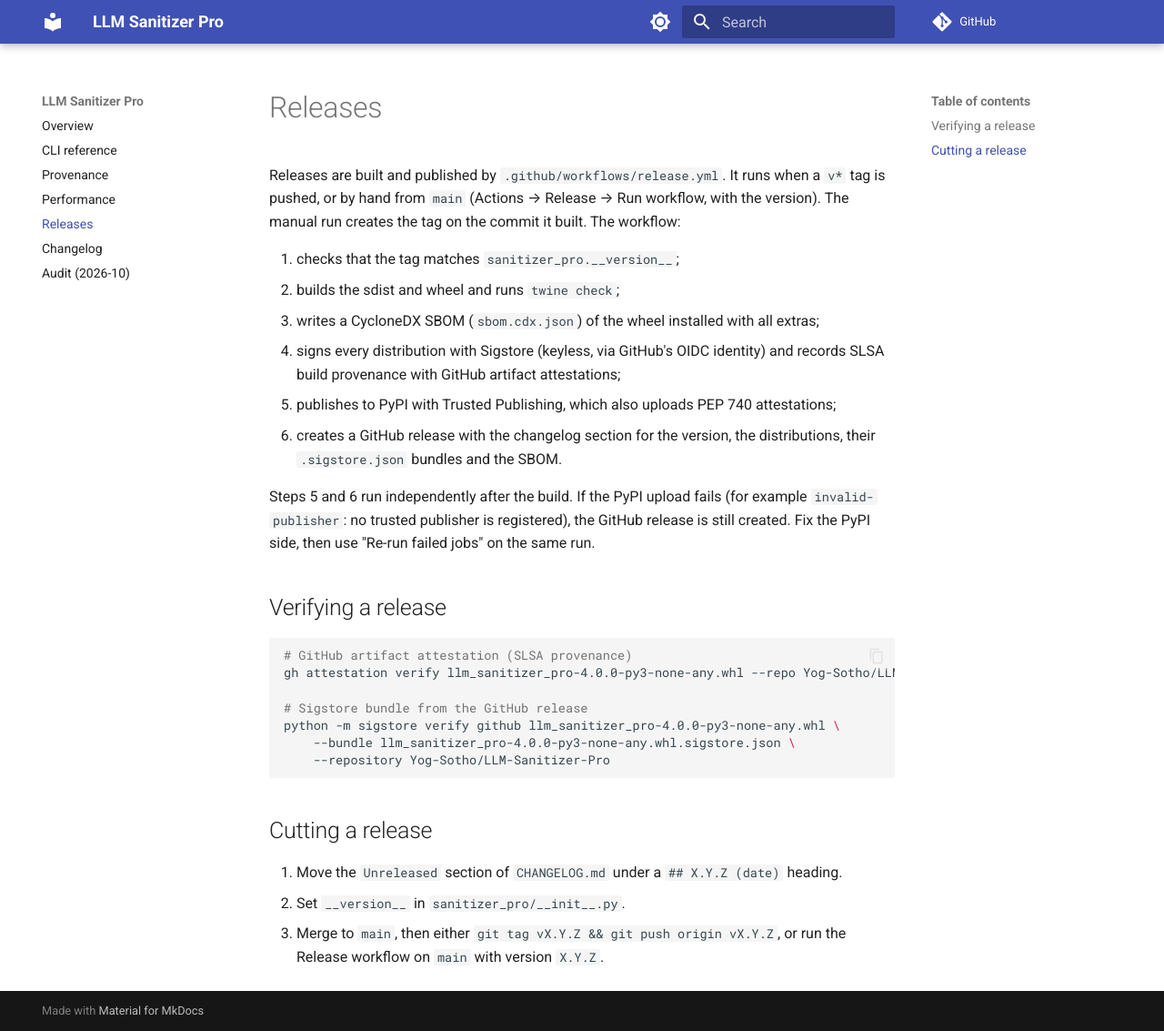
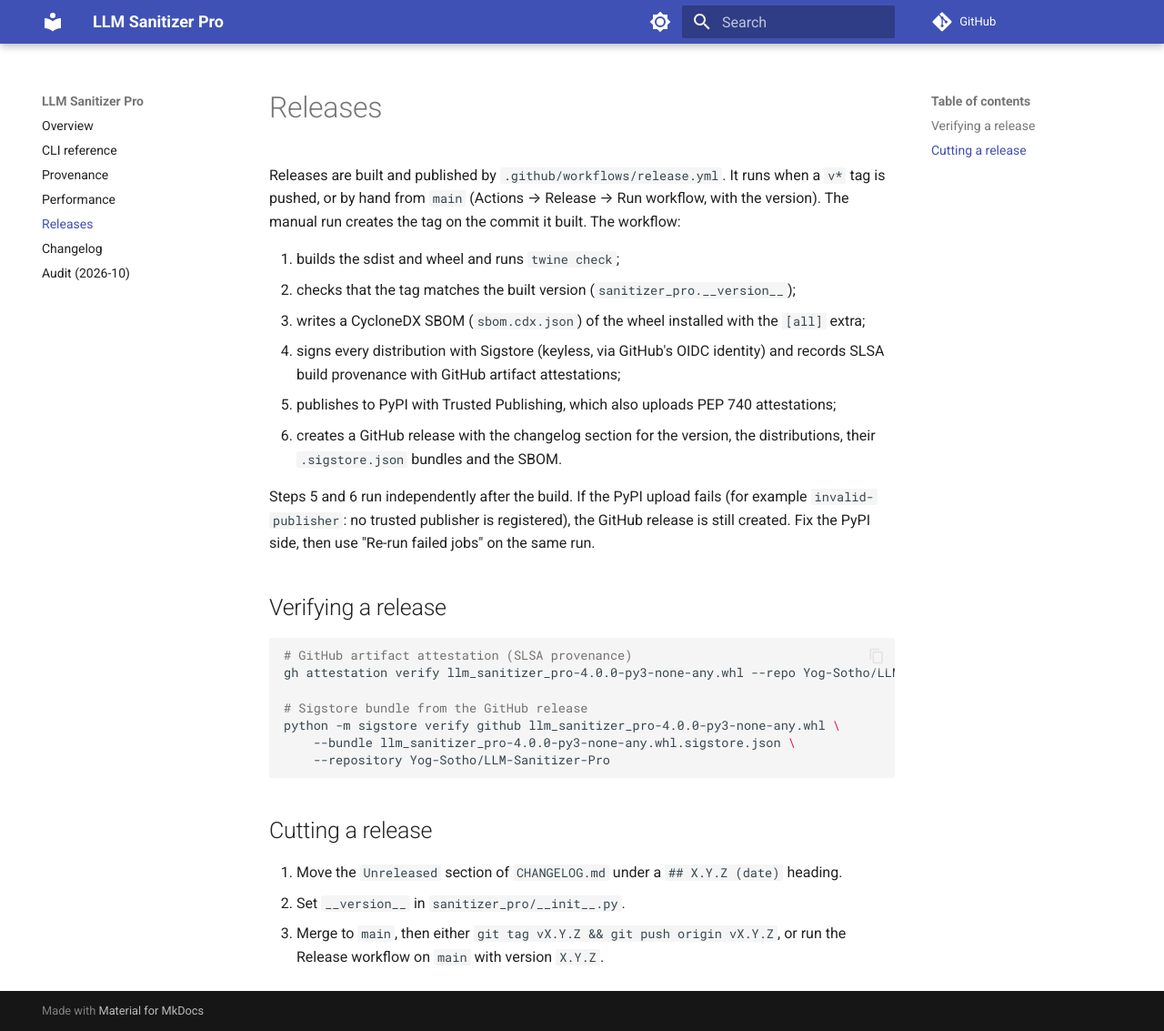
Before and after one commit to Yog-Sotho/LLM-Sanitizer-Pro, an MkDocs documentation site: the page built from docs/releases.md, in a window 1280 px wide and 1133 px high. Shown: the whole window at 91% size. Built offline with MkDocs 1.6.1 and Material for MkDocs 9.7.7, drawn with Linux system fonts in a browser that asks for light colours; comment, search, counter and statistics services are not loaded.

Commit message:
Docs: correct six statements that disagreed with the code
- --jobs: output, stats and report samples match a single process;
  pseudonyms only when a pseudonym key is set (without one each run
  uses a random key). README and the --jobs help (docs/cli.md
  regenerated).
- Splits stay stable across runs and filter changes, not resumes:
  --split/--shard-size are refused with --resume.
- Single-process speed is 6.1k rec/s (bench.py, performance.md), not 6.3k.
- [all] covers formats, fuzzy dedup, langdetect and transformers; NER,
  GLiNER, semantic, GlotLID and model scorers have their own extras. The
  release SBOM is of the [all] install.
- performance.md: the bundled semantic_recall harness uses synthetic
  vectors (usearch matches exact search on every decision at 20k); the
  99.9% figure on real model2vec embeddings was measured separately.
- releases.md: the build runs before the tag check, which compares the
  tag with the built version.

Co-Authored-By: Claude Opus 5.5 <noreply@anthropic.com>
Claude-Session: https://claude.ai/code/session_01SmqWY1JoZcToHgAp4sSztc

```diff
--- a/docs/releases.md
+++ b/docs/releases.md
@@ -2,9 +2,9 @@
 
 Releases are built and published by `.github/workflows/release.yml`. It runs when a `v*` tag is pushed, or by hand from `main` (Actions → Release → Run workflow, with the version). The manual run creates the tag on the commit it built. The workflow:
 
-1. checks that the tag matches `sanitizer_pro.__version__`;
-2. builds the sdist and wheel and runs `twine check`;
-3. writes a CycloneDX SBOM (`sbom.cdx.json`) of the wheel installed with all extras;
+1. builds the sdist and wheel and runs `twine check`;
+2. checks that the tag matches the built version (`sanitizer_pro.__version__`);
+3. writes a CycloneDX SBOM (`sbom.cdx.json`) of the wheel installed with the `[all]` extra;
 4. signs every distribution with Sigstore (keyless, via GitHub's OIDC identity) and records SLSA build provenance with GitHub artifact attestations;
 5. publishes to PyPI with Trusted Publishing, which also uploads PEP 740 attestations;
 6. creates a GitHub release with the changelog section for the version, the distributions, their `.sigstore.json` bundles and the SBOM.
```
Also changed, not shown: README.md (+5 -4 lines), docs/cli.md (+1 -1 lines), docs/performance.md (+1 -1 lines), 1 other file.
